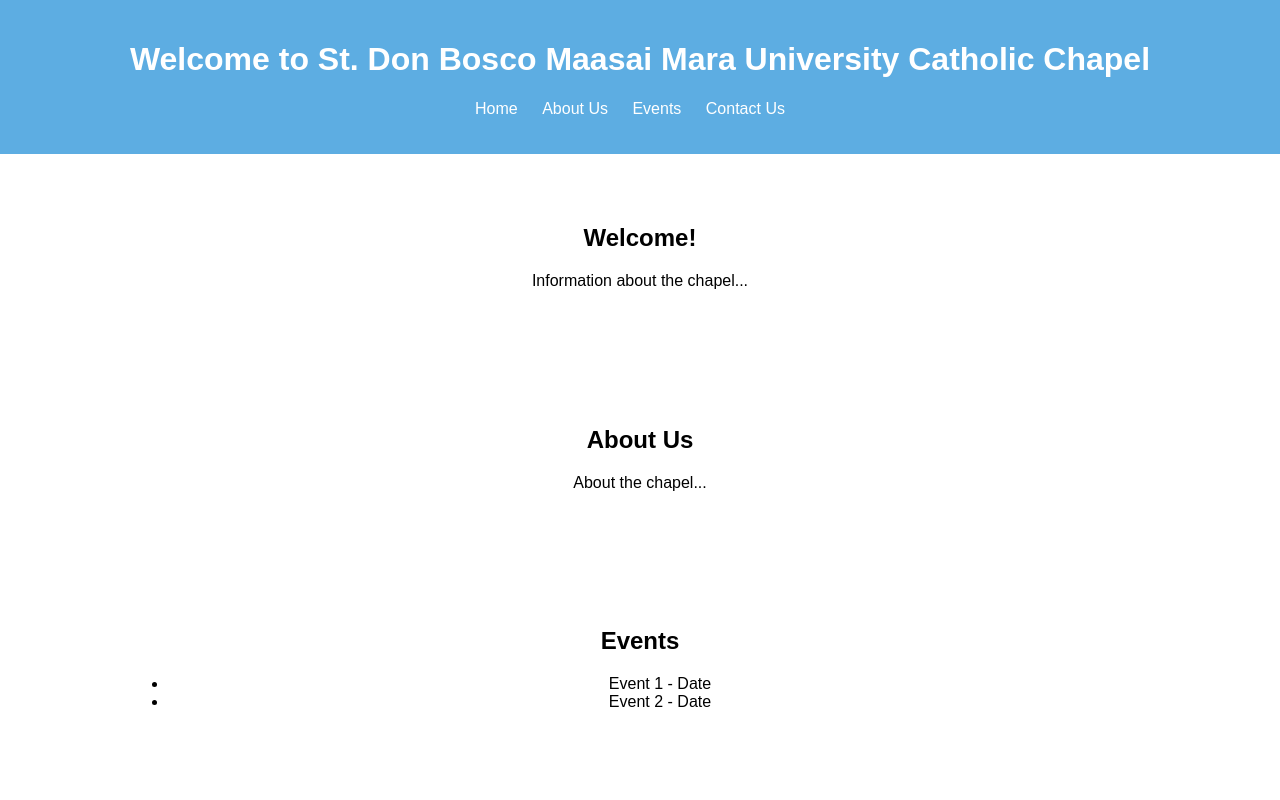
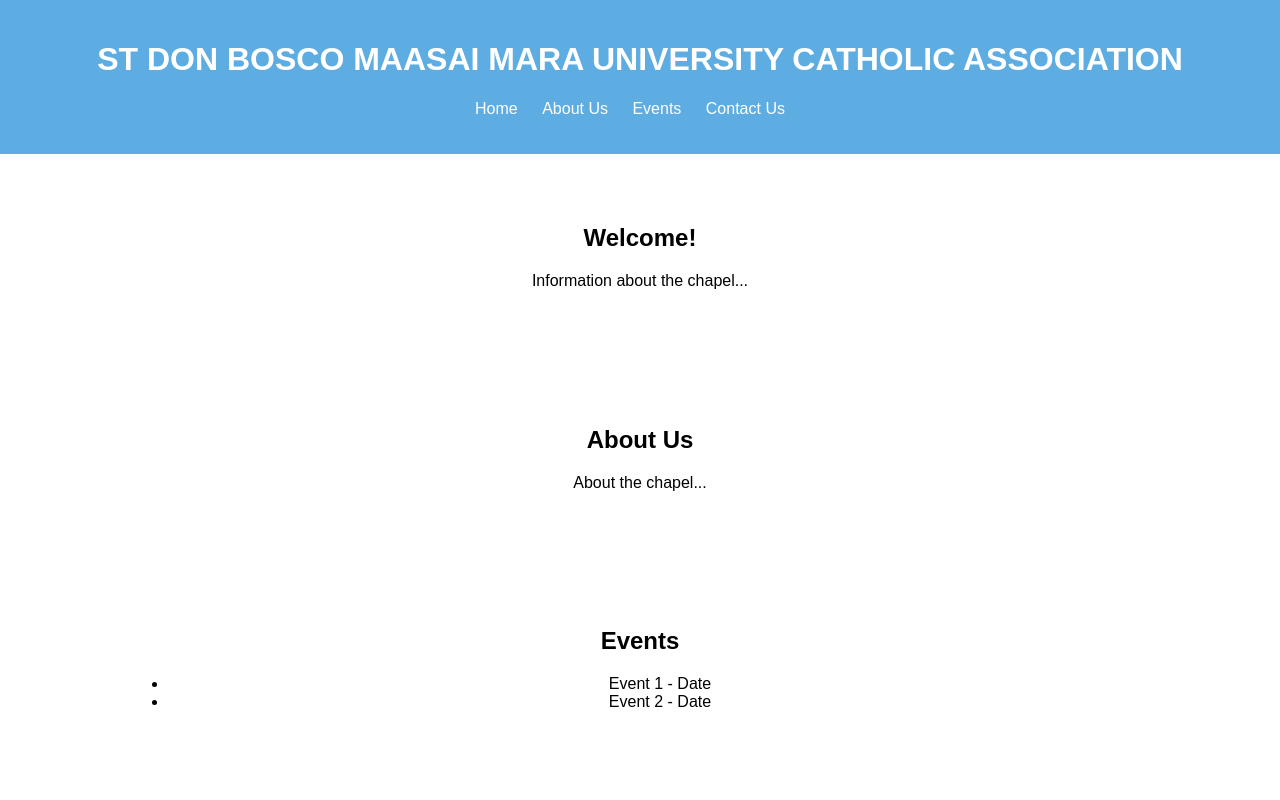
Before and after one commit to ManuCoDesigns/mmuca, a plain HTML site: page index.html in a window 1280 px wide. Shown: the top 800 px of the page. Drawn offline with Linux system fonts and the light colour scheme.

Commit message:
Update index.html

```diff
--- a/index.html
+++ b/index.html
@@ -3,7 +3,7 @@
 <head>
     <meta charset="UTF-8">
     <meta name="viewport" content="width=device-width, initial-scale=1.0">
-    <title>MAASAI MARA UNIVERSITY CATHOLIC CHAPEL</title>
+    <title>St. Don Bosco Maasai Mara University Catholic Chapel</title>
     <style>
         body {
             font-family: Arial, sans-serif;
@@ -53,7 +53,7 @@
 </head>
 <body>
     <header>
-        <h1>Welcome to St. Don Bosco Maasai Mara University Catholic Chapel</h1>
+        <h1>ST DON BOSCO MAASAI MARA UNIVERSITY CATHOLIC ASSOCIATION</h1>
         <nav>
             <ul>
                 <li><a href="#home">Home</a></li>
```
